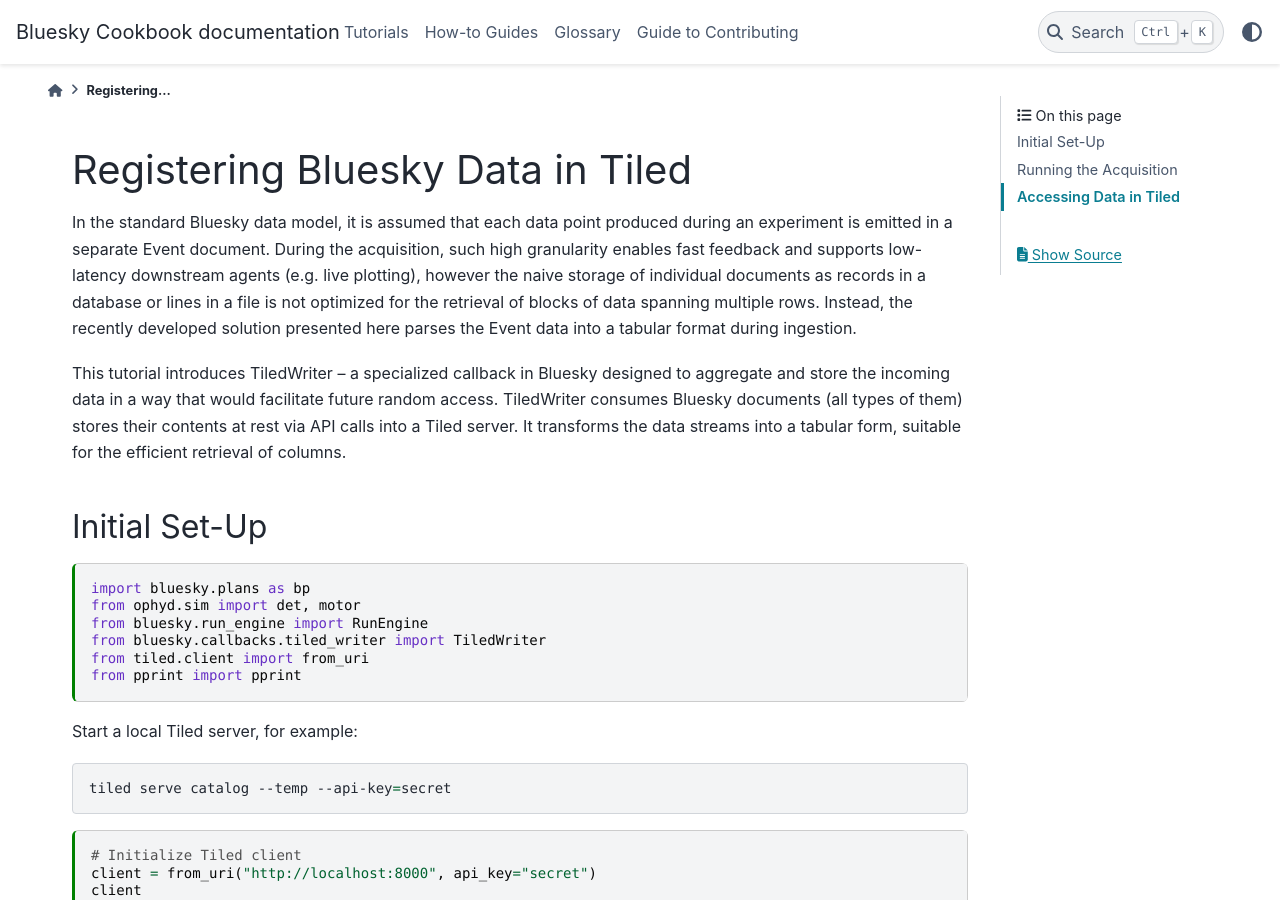
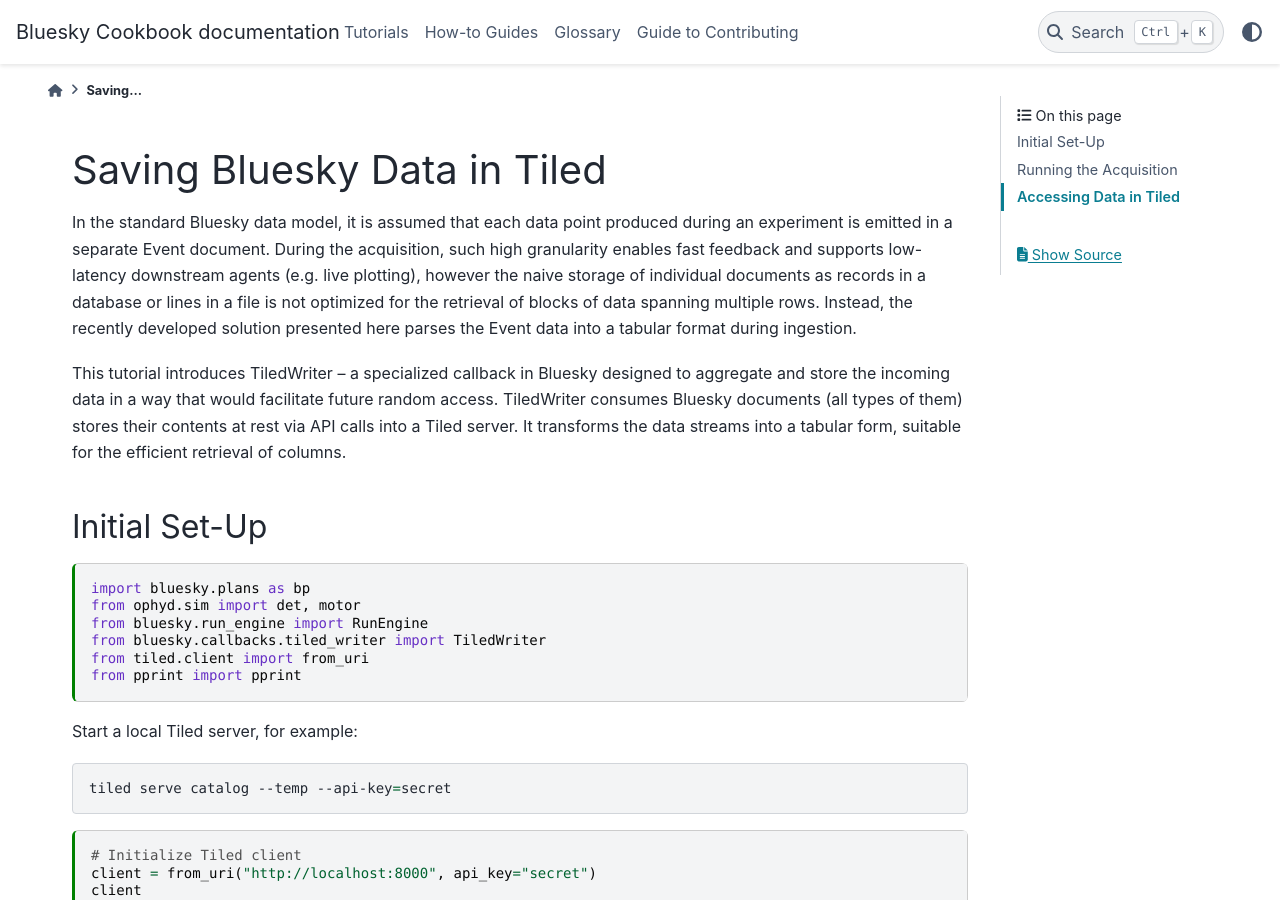
Before and after one commit to bluesky/bluesky-cookbook, a Sphinx documentation site: the page built from docs/tutorials/tiled_integration/main.md, in a window 1280 px wide and 900 px high. Built offline with Sphinx 7.4.7 and the PyData theme 0.15.4, drawn with Linux system fonts in a browser that asks for light colours.

Commit message:
Tweak title

```diff
--- a/docs/tutorials/tiled_integration/main.md
+++ b/docs/tutorials/tiled_integration/main.md
@@ -11,7 +11,7 @@
   name: python3
 ---
 
-# Registering Bluesky Data in Tiled
+# Saving Bluesky Data in Tiled
 
 +++
 
```
